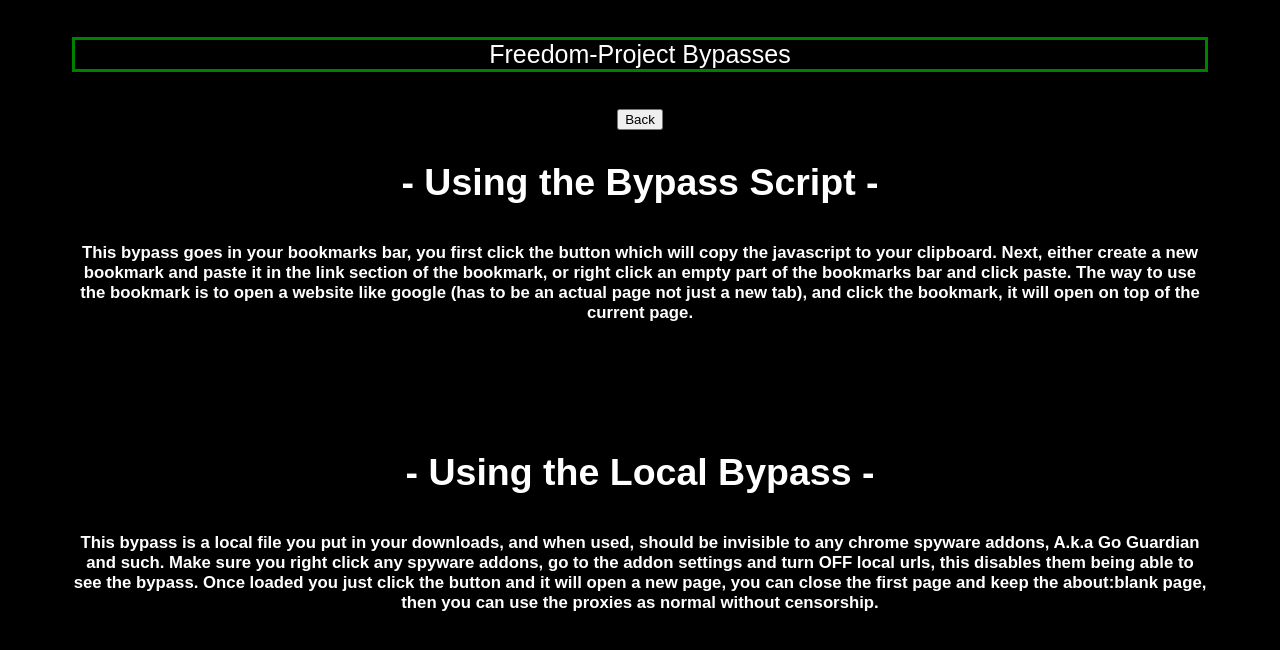
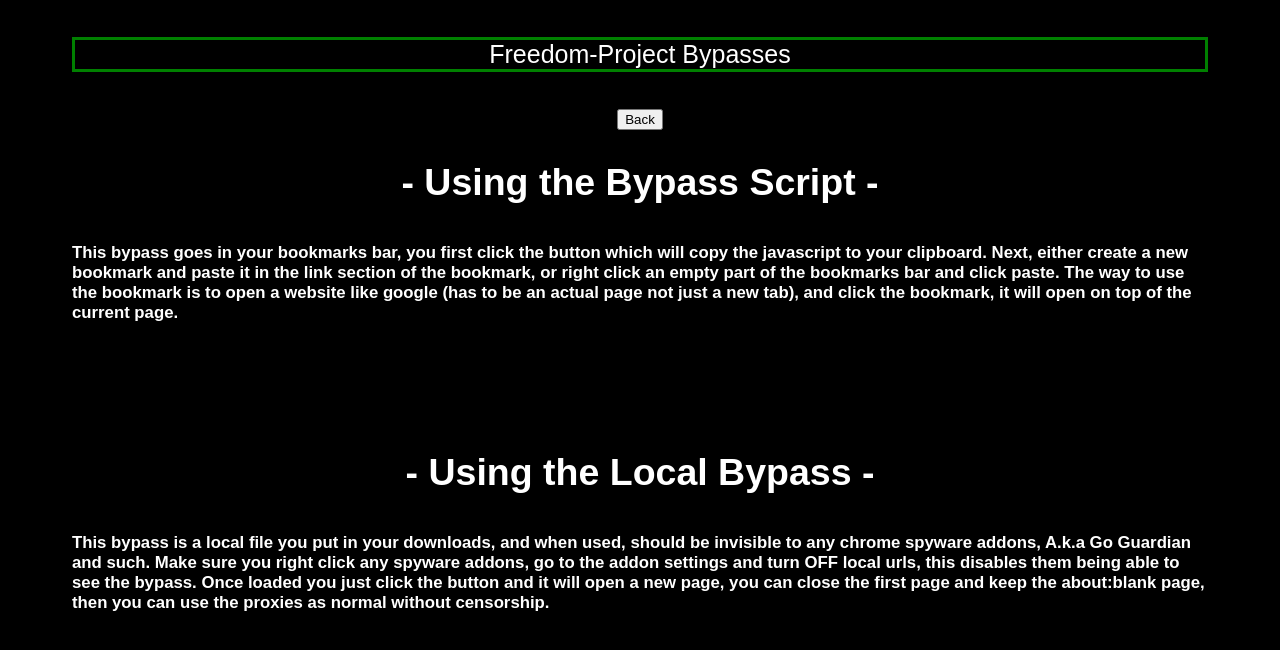
Before and after one commit to b4kt/homepage, a plain HTML site: page bypass.html in a window 1280 px wide. Drawn offline with Linux system fonts and the light colour scheme.

Commit message:
Update bypass.html

```diff
--- a/bypass.html
+++ b/bypass.html
@@ -17,7 +17,7 @@ padding-left:5%;
 Freedom-Project Bypasses</div><br>
 <a href="index.html"><button type="button">Back</button></a>
 	<h2> - Using the Bypass Script - </h2>
-	<h6> This bypass goes in your bookmarks bar, you first click the button which will copy the javascript to your clipboard. Next, either create a new bookmark and paste it in the link section of the bookmark, or right click an empty part of the bookmarks bar and click paste. The way to use the bookmark is to open a website like google (has to be an actual page not just a new tab), and click the bookmark, it will open on top of the current page. </h6>	<br><br>
+	<h6 align="left"> This bypass goes in your bookmarks bar, you first click the button which will copy the javascript to your clipboard. Next, either create a new bookmark and paste it in the link section of the bookmark, or right click an empty part of the bookmarks bar and click paste. The way to use the bookmark is to open a website like google (has to be an actual page not just a new tab), and click the bookmark, it will open on top of the current page. </h6>	<br><br>
 		<h2> - Using the Local Bypass - </h2>
-	<h6> This bypass is a local file you put in your downloads, and when used, should be invisible to any chrome spyware addons, A.k.a Go Guardian and such. Make sure you right click any spyware addons, go to the addon settings and turn <b> OFF</b> local urls, this disables them being able to see the bypass. Once loaded you just click the button and it will open a new page, you can close the first page and keep the about:blank page, then you can use the proxies as normal without censorship. </h6>
+	<h6 align="left"> This bypass is a local file you put in your downloads, and when used, should be invisible to any chrome spyware addons, A.k.a Go Guardian and such. Make sure you right click any spyware addons, go to the addon settings and turn <b> OFF</b> local urls, this disables them being able to see the bypass. Once loaded you just click the button and it will open a new page, you can close the first page and keep the about:blank page, then you can use the proxies as normal without censorship. </h6>
 	</body></html>
```
